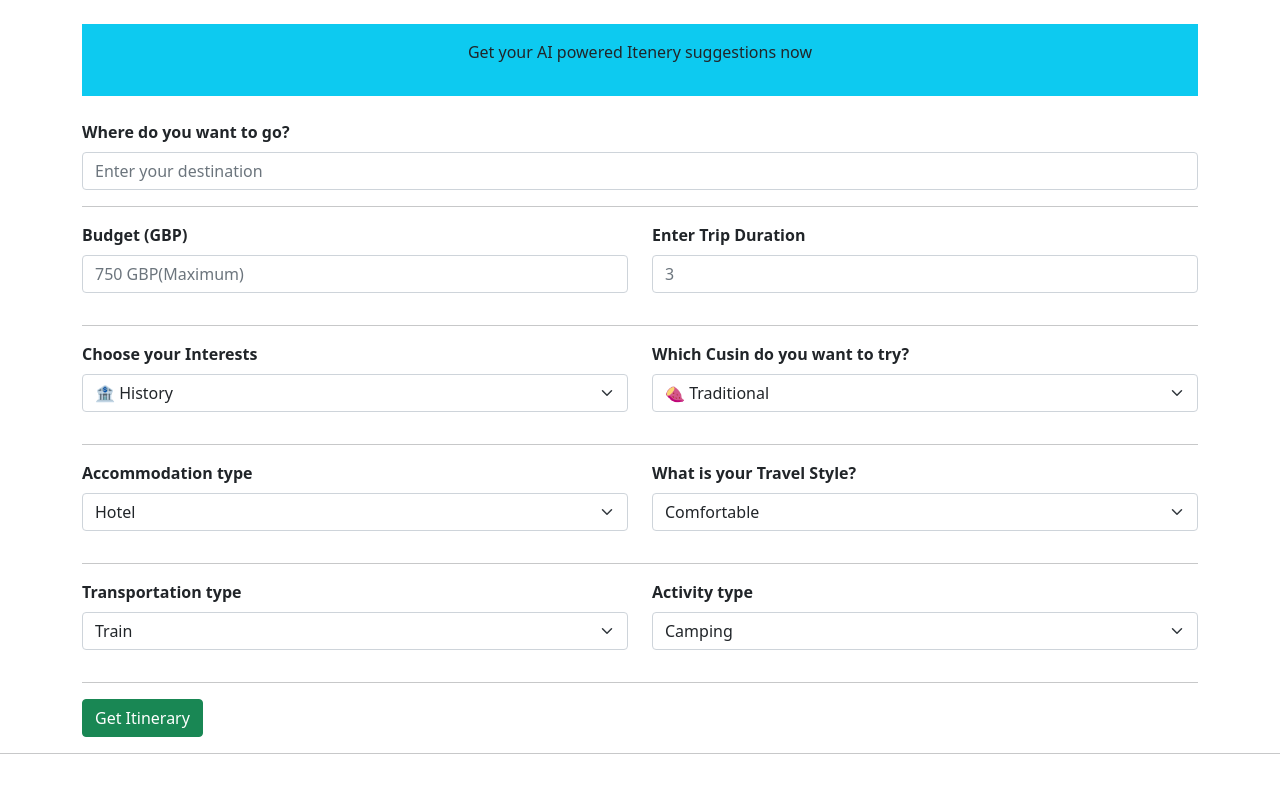
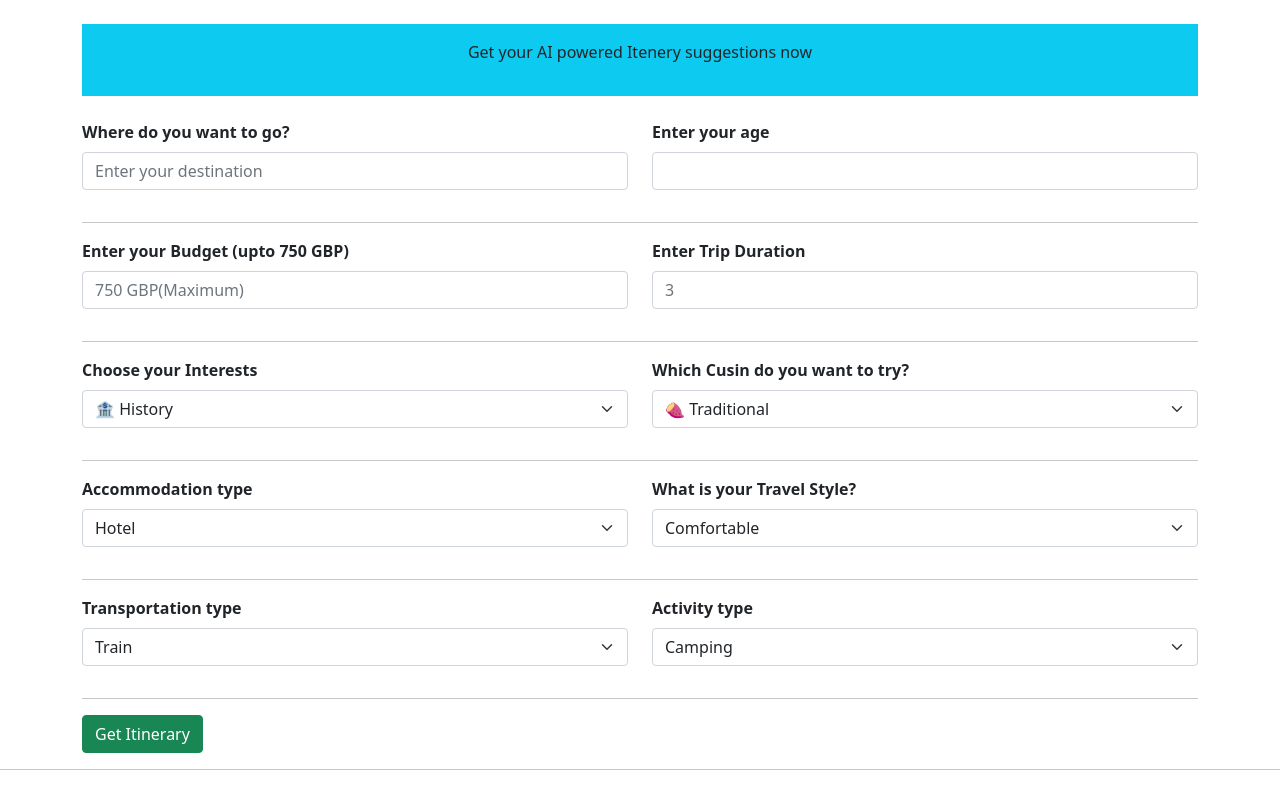
Before and after one commit to RutujaK1998/TECH7009_19207537, a Django app: page /home/ in a window 1280 px wide. Run offline with Django 4.2, Linux system fonts and the light colour scheme; some libraries are stand-ins or nearby versions.

Commit message:
Added required field

```diff
--- a/TECH7009_19207537/templates/main/home.html
+++ b/TECH7009_19207537/templates/main/home.html
@@ -14,17 +14,27 @@
             <div class="text-center p-3 bg-info text-dark mb-4">
                 <p>Get your AI powered Itenery suggestions now</p>
             </div>
+            <div class="row">
+            <div class="col-md-6">
             <div class="mb-3">
                 <label for="destination" class="form-label"><strong>Where do you want to go?</strong></label>
                 <input required type="text" class="form-control" name="destination" id="destination" placeholder="Enter your destination">
+            </div>
+            </div>
+            <div class="col-md-6">
+            <div class="mb-3">
+                <label for="age" class="form-label"><strong>Enter your age</strong></label>
+                <input type="text" class="form-control" name="age" id="age" placeholder="">
+            </div>
+            </div>
             </div>
 
             <hr>
             <div class="row">
                 <div class="col-md-6">
                     <div class="mb-3">
-                        <label for="budget" class="form-label"><strong>Budget (GBP)</strong></label>
-                        <input type="text" class="form-control" name="budget" id="budget" placeholder="750 GBP(Maximum)">
+                        <label for="budget" class="form-label"><strong>Enter your Budget (upto 750 GBP)</strong></label>
+                        <input required type="text" class="form-control" name="budget" id="budget" placeholder="750 GBP(Maximum)">
                     </div>
                 </div>
                 <div class="col-md-6">
@@ -33,7 +43,9 @@
                         <input type="text" class="form-control" name="duration" id="tripDuration" placeholder="3">
                     </div>
                 </div>
+
             </div>
+
             <hr>
             <div class="row">
                 <div class="col-md-6">
```
